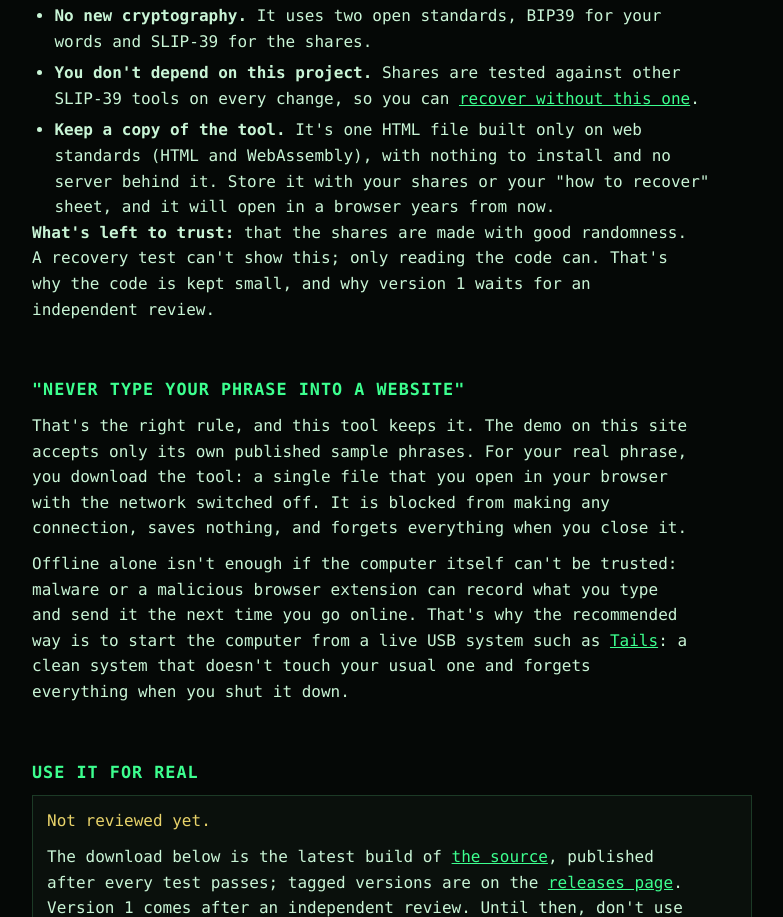
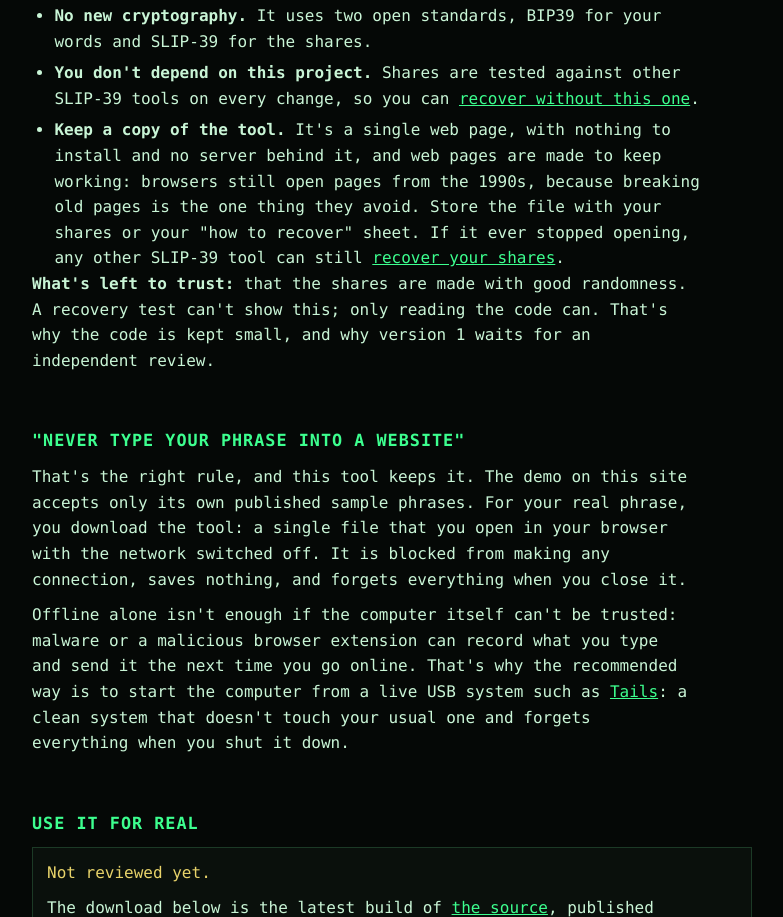
Before and after one commit to heeckhau/recovery-phrase-backup, a plain HTML site: page site/index.html in a window 1280 px wide. Shown: the part 1953-2870 px from the top of the page, without its empty margins (248-1031 px from the left). Drawn offline with Linux system fonts and the light colour scheme.

Commit message:
Explain on the landing page why a saved copy of the tool keeps working

```diff
--- a/site/index.html
+++ b/site/index.html
@@ -217,7 +217,7 @@
       <li><strong>Few dependencies.</strong> No JavaScript libraries and nothing loaded from elsewhere. The cryptography comes from a few widely used open-source Rust libraries.</li>
       <li><strong>No new cryptography.</strong> It uses two open standards, BIP39 for your words and SLIP-39 for the shares.</li>
       <li><strong>You don't depend on this project.</strong> Shares are tested against other SLIP-39 tools on every change, so you can <a href="#without">recover without this one</a>.</li>
-      <li><strong>Keep a copy of the tool.</strong> It's one HTML file built only on web standards (HTML and WebAssembly), with nothing to install and no server behind it. Store it with your shares or your "how to recover" sheet, and it will open in a browser years from now.</li>
+      <li><strong>Keep a copy of the tool.</strong> It's a single web page, with nothing to install and no server behind it, and web pages are made to keep working: browsers still open pages from the 1990s, because breaking old pages is the one thing they avoid. Store the file with your shares or your "how to recover" sheet. If it ever stopped opening, any other SLIP-39 tool can still <a href="#without">recover your shares</a>.</li>
     </ul>
     <p><strong>What's left to trust:</strong> that the shares are made with good randomness. A recovery test can't show this; only reading the code can. That's why the code is kept small, and why version 1 waits for an independent review.</p>
   </section>
```
